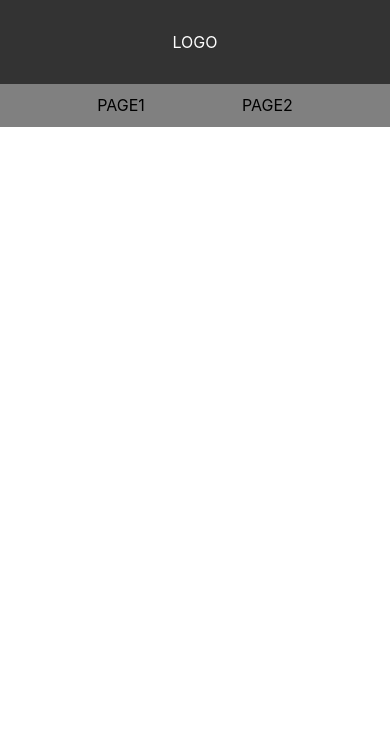
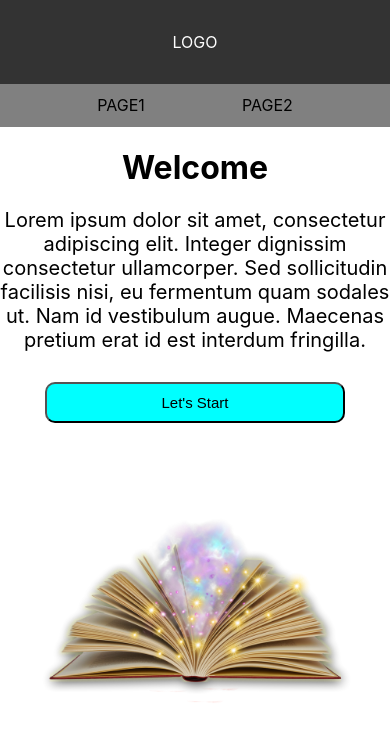
Before and after one commit to walisonabram/Project-2, a React (Create React App) app: page / in a window 390 px wide. Shown: the top 742 px of the page. Built offline with nearby package versions, Linux system fonts and the light colour scheme.

Commit message:
add home description, img and button

```diff
--- a/src/App.js
+++ b/src/App.js
@@ -1,5 +1,4 @@
 import { Routes, Route } from 'react-router-dom';
-import Navbar from './components/Navbar/Navbar';
 import Home from './pages/Home/Home';
 
 function App() {
--- a/src/pages/Home/Home.css
+++ b/src/pages/Home/Home.css
@@ -1,3 +1,29 @@
 @media (min-width: 350px) and (max-width: 990px){
+    .information {
+        display: flex;
+        flex-direction: column;
+        justify-content: flex-start;
+        align-items: center;
+    }
 
+    .information span {
+        text-align: center;
+        font-size: 20px;
+    }
+
+    .btn {
+        margin-top: 30px;
+    }
+
+    .btn button {
+        font-size: 15px;
+        width: 300px;
+        padding: 10px;
+        border-radius: 10px;
+        background-color: aqua;
+    }
+
+    .img-book {
+        width: 400px;
+    }
 }
--- a/src/pages/Home/Home.js
+++ b/src/pages/Home/Home.js
@@ -1,14 +1,26 @@
 import Header from "../../components/Header/Header";
 import Navbar from "../../components/Navbar/Navbar";
+import bookImg from '../../assets/images/png_magic_book_by_moonglowlilly_d5z1pgm-fullview.png'
+import './Home.css'
 
-
-function Home () {
-    return (
-        <div>
-            <Header />
-            <Navbar />
+function Home() {
+  return (
+    <div>
+      <Header />
+      <Navbar />
+      <div className="information">
+        <h1>Welcome</h1>
+        <span>Lorem ipsum dolor sit amet, consectetur adipiscing elit. Integer dignissim consectetur ullamcorper. Sed sollicitudin facilisis nisi, eu fermentum quam sodales ut. Nam id vestibulum augue. Maecenas pretium erat id est interdum fringilla.
+        </span>
+        <div className="btn">
+            <button>Let's Start</button>
         </div>
-    )
+        <div className="book">
+            <img className="img-book" src={bookImg} alt="book-img" />
+        </div>
+      </div>
+    </div>
+  );
 }
 
 export default Home;
```
Also changed, not shown: src/assets/images/png_magic_book_by_moonglowlilly_d5z1pgm-fullview.png (added).
